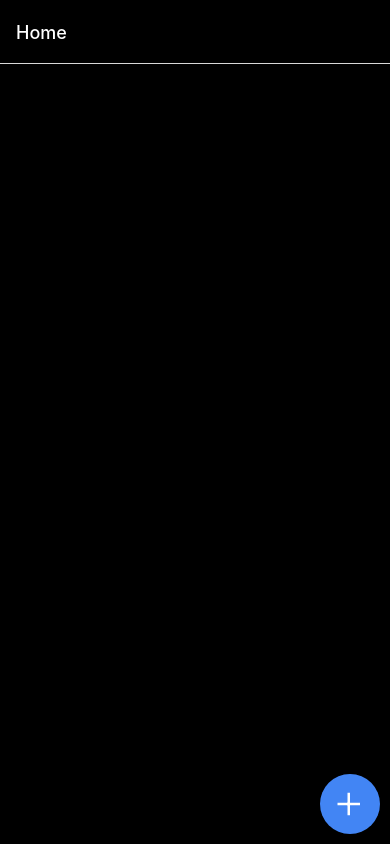
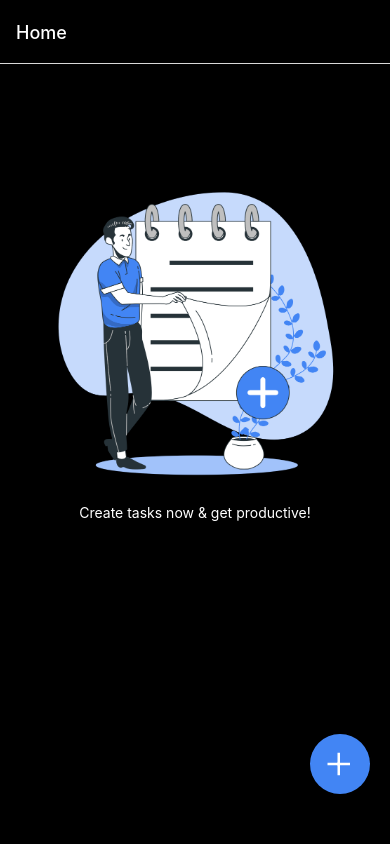
Before and after one commit to MeghrajL/ToDoApp, a React Native app: screen /Home in a window 390 px wide. Built offline with nearby package versions, Linux system fonts and the light colour scheme.

Commit message:
optional screen,ui,splashscreen

```diff
--- a/src/App.tsx
+++ b/src/App.tsx
@@ -1,6 +1,6 @@
 import React, {useEffect} from 'react';
 import SplashScreen from 'react-native-splash-screen';
-import {SafeAreaView, StyleSheet, Text, View} from 'react-native';
+import {SafeAreaView, StatusBar, StyleSheet, Text, View} from 'react-native';
 import {Navigation} from './navigation';
 
 import {Provider} from 'react-redux';
@@ -10,10 +10,13 @@ import {PersistGate} from 'redux-persist/integration/react';
 import {store, persistor} from './redux/store';
 
 function App() {
-  // useEffect(() => SplashScreen.hide(), []);
+  useEffect(() => {
+    SplashScreen.hide();
+  });
   return (
     <Provider store={store}>
       <PersistGate loading={null} persistor={persistor}>
+        <StatusBar barStyle="light-content" />
         <Navigation />
       </PersistGate>
     </Provider>
--- a/src/components/FloatingButton.tsx
+++ b/src/components/FloatingButton.tsx
@@ -1,6 +1,12 @@
-import {GestureResponderEvent, Pressable, Text, View} from 'react-native';
+import {
+  GestureResponderEvent,
+  Pressable,
+  StyleSheet,
+  Text,
+  View,
+} from 'react-native';
 import Icon from 'react-native-vector-icons/Ionicons';
-Icon.loadFont();
+// Icon.loadFont();
 interface FloatingButtonPropList {
   navigateToTaskScreen: (event: GestureResponderEvent) => void;
 }
@@ -9,7 +15,23 @@ export const FloatingButton = ({
 }: FloatingButtonPropList) => {
   return (
     <Pressable onPress={navigateToTaskScreen}>
-      <Icon name="add-outline" size={40} color={'white'} />
+      <View style={styles.addTask}>
+        <Icon name="add-outline" size={40} color={'white'} />
+      </View>
     </Pressable>
   );
 };
+
+const styles = StyleSheet.create({
+  addTask: {
+    alignItems: 'center',
+    justifyContent: 'center',
+    width: 60,
+    height: 60,
+    borderRadius: 30,
+    backgroundColor: '#4285F4',
+    position: 'absolute',
+    bottom: 50,
+    right: 20,
+  },
+});
--- a/src/components/ListItem.tsx
+++ b/src/components/ListItem.tsx
@@ -39,10 +39,14 @@ export const ListItem = ({
 const styles = StyleSheet.create({
   itemStyle: {
     flexDirection: 'row',
-    backgroundColor: '#0e0d0d',
+    backgroundColor: '#2a2929',
     margin: 10,
     borderRadius: 25,
     padding: 20,
+    // shadowColor: 'white',
+    // shadowOpacity: 0.2,
+    // shadowRadius: 5,
+    // shadowOffset: {width: 0, height: 1},
   },
   titleStyle: {
     color: 'white',
--- a/src/screens/Home/Home.style.ts
+++ b/src/screens/Home/Home.style.ts
@@ -8,22 +8,11 @@ export const styles = StyleSheet.create({
     // height: '90%',
     flex: 1,
   },
-  addTask: {
-    alignItems: 'center',
-    justifyContent: 'center',
-    width: 60,
-    height: 60,
-    borderRadius: 30,
-    backgroundColor: '#4285F4',
-    position: 'absolute',
-    bottom: 10,
-    right: 10,
-  },
   centeredView: {
-    flex: 1,
+    // flex: 1,
     justifyContent: 'center',
     alignItems: 'center',
-    marginTop: 22,
+    marginTop: 200,
   },
   modalView: {
     margin: 20,
@@ -65,4 +54,14 @@ export const styles = StyleSheet.create({
     flexDirection: 'row',
     gap: 10,
   },
+  emptyTasksScreenContainer: {
+    flex: 1,
+    alignItems: 'center',
+    // justifyContent: 'center',
+    paddingTop: 100,
+  },
+  imageStyle: {
+    height: '50%',
+    width: '90%',
+  },
 });
--- a/src/screens/Home/Home.tsx
+++ b/src/screens/Home/Home.tsx
@@ -7,6 +7,7 @@ import {
   SafeAreaView,
   Pressable,
   Text,
+  Image,
 } from 'react-native';
 import React, {useState} from 'react';
 import {styles} from './Home.style';
@@ -40,6 +41,7 @@ const Home = ({navigation}: HomeScreenNavigationProp) => {
 
   function modalPopUp() {
     return (
+      // <View style={{height: '100%'}}>
       <View style={styles.centeredView}>
         <Modal
           animationType="slide"
@@ -68,6 +70,7 @@ const Home = ({navigation}: HomeScreenNavigationProp) => {
           </View>
         </Modal>
       </View>
+      // </View>
     );
   }
 
@@ -86,6 +89,19 @@ const Home = ({navigation}: HomeScreenNavigationProp) => {
 
   return (
     <View style={styles.rootContainer}>
+      {todos.length < 1 ? (
+        <>
+          <View style={styles.emptyTasksScreenContainer}>
+            <Image
+              style={styles.imageStyle}
+              source={require('../../../assets/images/addnotes.png')}
+            />
+            <Text style={{color: 'white'}}>
+              Create tasks now & get productive!
+            </Text>
+          </View>
+        </>
+      ) : (
         <View style={styles.listContainer}>
           <FlatList
             data={todos}
@@ -99,10 +115,10 @@ const Home = ({navigation}: HomeScreenNavigationProp) => {
             keyExtractor={item => item.id}
           />
         </View>
+      )}
       {modalVisible && modalPopUp()}
-      <View style={styles.addTask}>
+
       <FloatingButton navigateToTaskScreen={navigateToTaskScreen} />
-      </View>
     </View>
   );
 };
--- a/src/screens/Task/Task.style.ts
+++ b/src/screens/Task/Task.style.ts
@@ -5,22 +5,23 @@ export const styles = StyleSheet.create({
     height: '100%',
     backgroundColor: 'black',
     // alignItems: 'center',
-    gap: 20,
+    gap: 32,
+    padding: 15,
   },
   titleStyle: {
     color: 'white',
-    fontSize: 45,
+    fontSize: 30,
     padding: 10,
     borderWidth: 1,
     borderColor: '#b1afaf',
     borderRadius: 10,
-    marginTop: 20,
+    marginTop: 60,
   },
   descStyle: {
     color: 'white',
-    fontSize: 35,
+    fontSize: 25,
     padding: 10,
-    height: '30%',
+    height: '23%',
     // width: '90%',
     borderWidth: 1,
     borderColor: '#b1afaf',
--- a/src/screens/Task/Task.tsx
+++ b/src/screens/Task/Task.tsx
@@ -68,7 +68,6 @@ const Task = ({route, navigation}: TaskScreenNavigationProp) => {
 
   return (
     <View style={styles.rootContainer}>
-      <View>
       <TextInput
         placeholder="Add Task"
         onChangeText={text => setTitle(text)}
@@ -78,13 +77,13 @@ const Task = ({route, navigation}: TaskScreenNavigationProp) => {
         placeholderTextColor="#828282"
         autoCorrect={false}
       />
-      </View>
+
       <TextInput
         placeholder="Add Description"
         onChangeText={text => setDesc(text)}
         value={desc}
         style={styles.descStyle}
-        maxLength={50}
+        maxLength={100}
         multiline={true}
         textAlignVertical="top"
         placeholderTextColor="#828282"
```
Also changed, not shown: assets/images/addnotes.png (added), 3 other files (tests, documents, lock files or other folders). Lines whose indentation alone changed are shown as unchanged.
